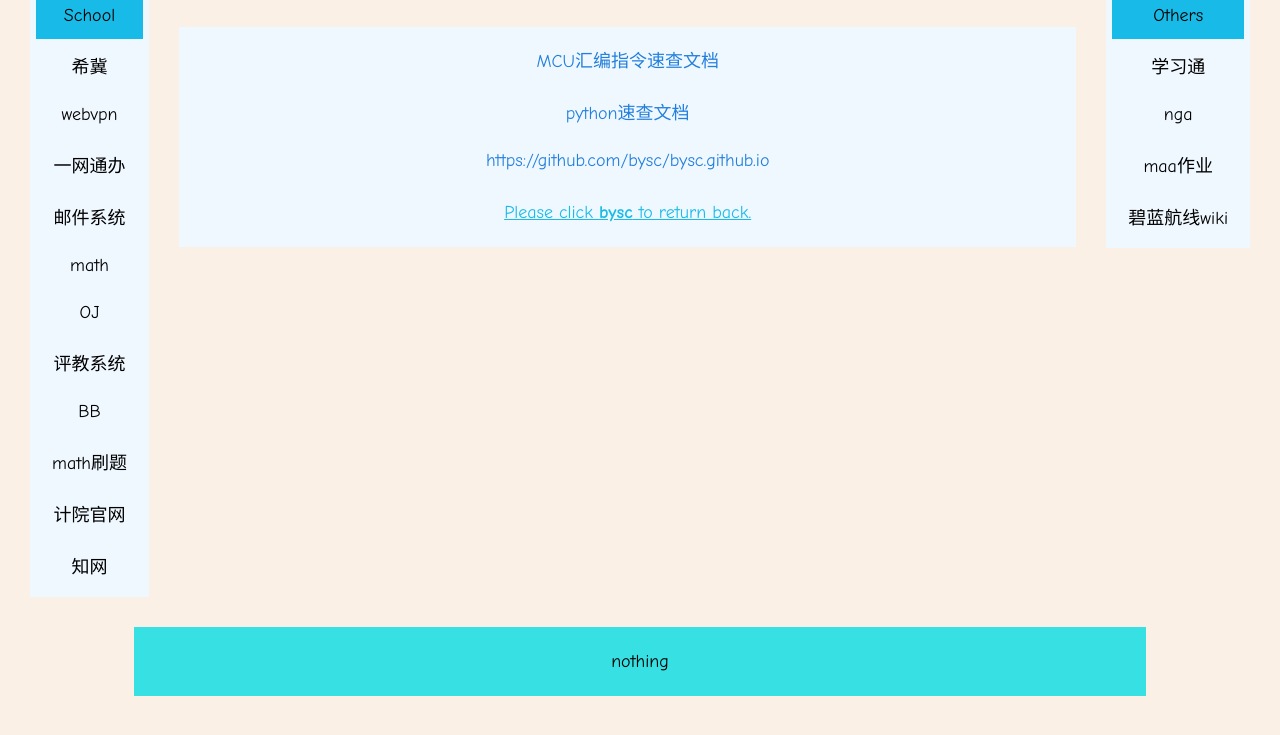
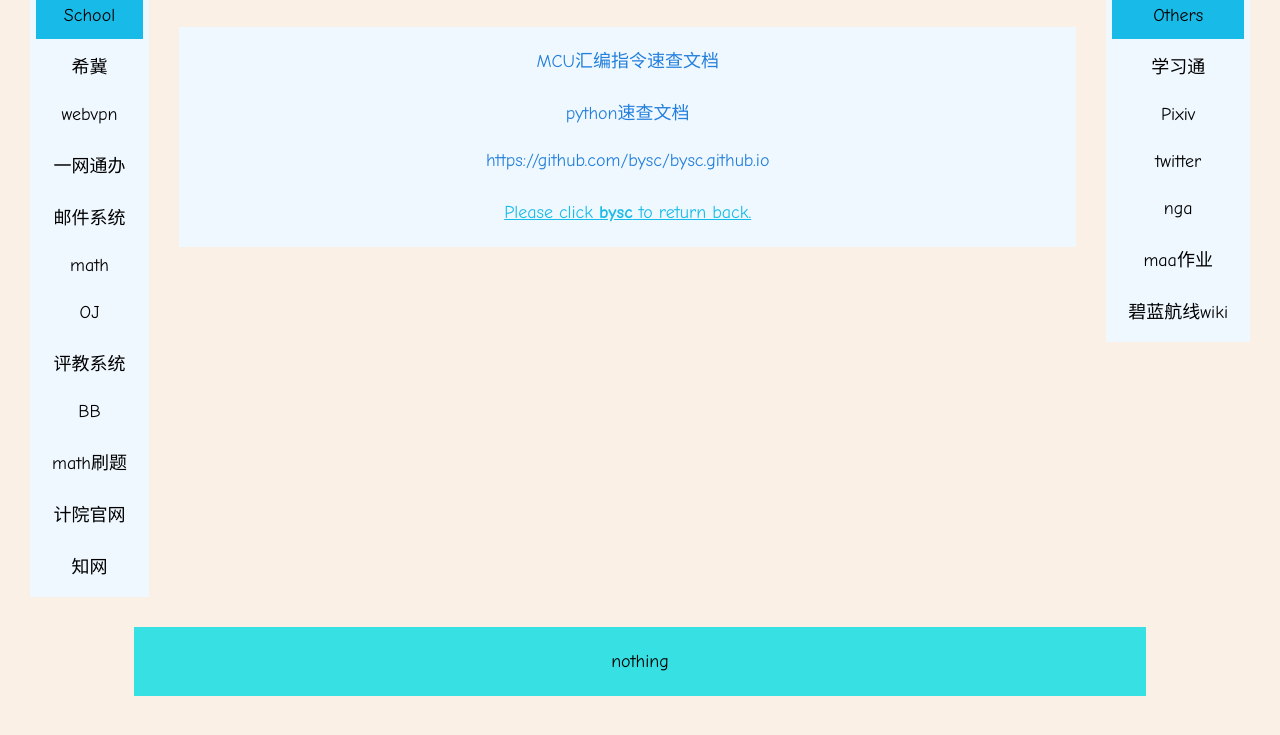
Before and after one commit to bysc/bysc.github.io, a plain HTML site: page SubHTML/Personal.html in a window 1280 px wide. Shown: the part 169-904 px from the top of the page. Drawn offline with Linux system fonts and the light colour scheme.

Commit message:
return 2

```diff
--- a/SubHTML/Personal.html
+++ b/SubHTML/Personal.html
@@ -30,8 +30,8 @@
     <ul class="side" style="float:right">
         <li><a class="active" href="#notes" title="other useful websites">Others</a></li>
         <li><a href="https://v1.chaoxing.com/">学习通</a></li>
-        <!-- <li><a href="https://www.pixiv.net/">Pixiv</a></li>
-        <li><a href="https://twitter.com/">twitter</a></li> -->
+        <li><a href="https://www.pixiv.net/">Pixiv</a></li>
+        <li><a href="https://twitter.com/">twitter</a></li>
         <li><a href="https://bbs.nga.cn/">nga</a></li>
         <li><a href="https://prts.plus/">maa作业</a></li>
         <li><a href="https://wiki.biligame.com/blhx/">碧蓝航线wiki</a></li>
```
Also changed, not shown: index.html (+2 -2 lines).
